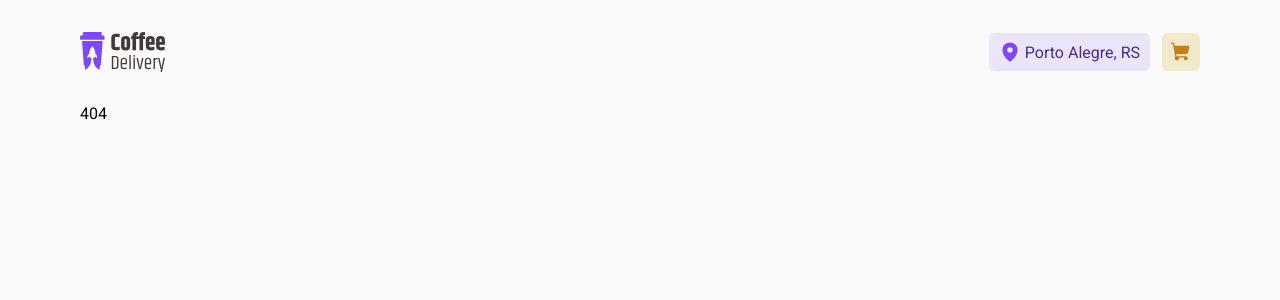
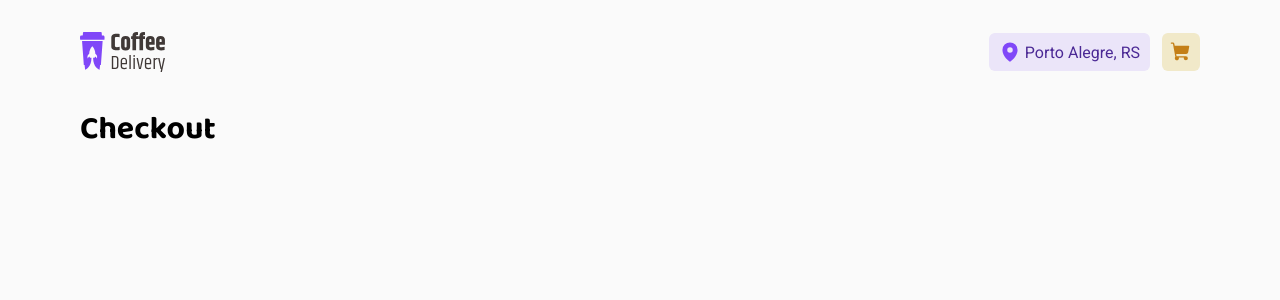
Before and after one commit to Lucariozin/ignite-challenge-coffee-delivery, a React (Vite) app: page /checkout in a window 1280 px wide. Before the commit this address had no page. Shown: the top 300 px of the page. Built offline with nearby package versions, Linux system fonts and the light colour scheme.

Commit message:
creating the initial structure of the 'checkout' page.

```diff
--- a/src/Router.tsx
+++ b/src/Router.tsx
@@ -3,6 +3,7 @@
 import { DefaultLayout } from '@layouts/DefaultLayout'
 
 import { Home } from '@pages/Home'
+import { Checkout } from '@pages/Checkout'
 
 export const Router = () => {
   return (
@@ -10,6 +11,7 @@
       <Routes>
         <Route path="/" element={<DefaultLayout />}>
           <Route path="/" element={<Home />} />
+          <Route path="/checkout" element={<Checkout />} />
           <Route path="*" element={<div>404</div>} />
         </Route>
       </Routes>
--- /dev/null
+++ b/src/pages/Checkout/Checkout.tsx
@@ -0,0 +1,7 @@
+export const Checkout = () => {
+  return (
+    <>
+      <h1>Checkout</h1>
+    </>
+  )
+}
--- /dev/null
+++ b/src/pages/Checkout/index.ts
@@ -0,0 +1 @@
+export { Checkout } from './Checkout'
```
Also changed, not shown: src/pages/Checkout/Checkout.styles.ts (added).
